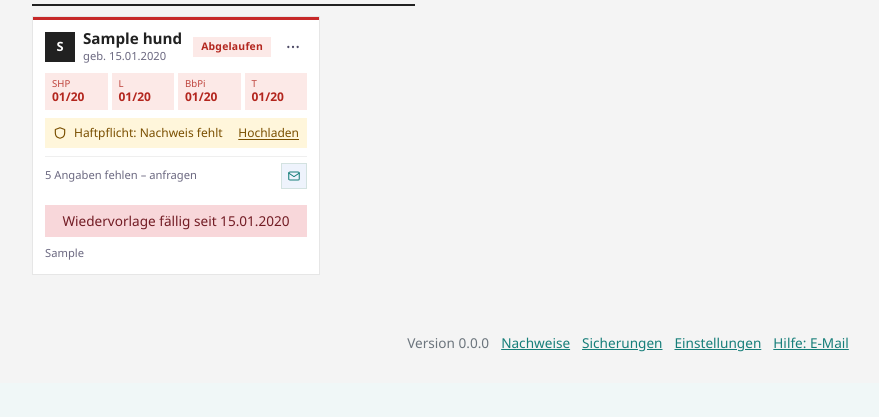
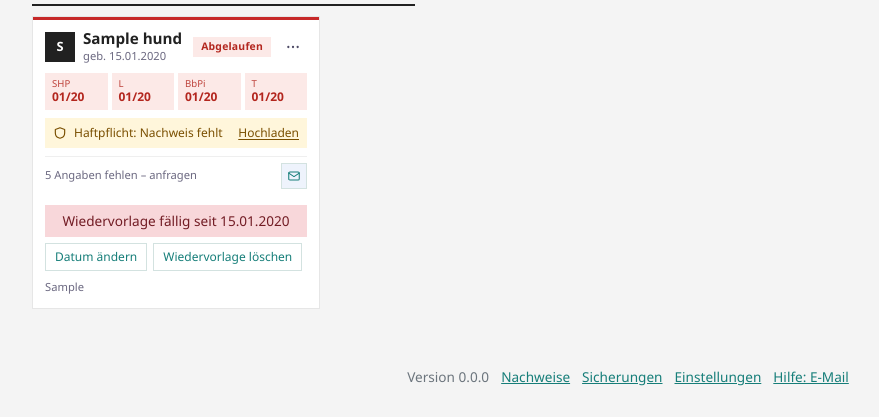
Before and after one commit to kai-osthoff/hundemanager, a Flask app: page / in a window 1280 px wide. Shown: the part 469-886 px from the top of the page, without its empty margins (12-891 px from the left). Before the commit the page ends 821 px from the top, so only its background shows below. Run offline with Flask 3, Linux system fonts and the light colour scheme; tables that the repository leaves empty hold one stand-in row (values such as "Sample post").

Commit message:
Wiedervorlagen bearbeiten und Handlungsbedarf bis zum Termin zurückstellen

```diff
--- a/app.py
+++ b/app.py
@@ -448,6 +448,7 @@ def hund_ansicht(hund):
         'gesamt': gesamt,
         'gesamt_text': GESAMT_TEXT[gesamt],
         'nachfragen': nachfragen,
+        'handlungsbedarf': hund.wiedervorlage_am <= heute if hund.wiedervorlage_am else gesamt != 'ok',
         'wiedervorlage_faellig': bool(hund.wiedervorlage_am and hund.wiedervorlage_am <= heute),
         'whatsapp_nachfrage': whatsapp_nachfrage,
         'email_nachfrage': email_nachfrage,
@@ -468,12 +469,26 @@ def erledigte_wiedervorlagen_entfernen(session):
 @app.route('/hund/<int:hund_id>/wiedervorlage', methods=['POST'])
 def wiedervorlage_speichern(hund_id):
     hund = db.get_or_404(Hund, hund_id)
-    if hund_ansicht(hund)['nachfragen']:
-        hund.wiedervorlage_am = date.today() + timedelta(days=int(einstellung('wiedervorlage_tage')))
+    aktion = request.form.get('aktion')
+    if aktion not in (None, 'setzen', 'loeschen'):
+        return jsonify(fehler='Diese Wiedervorlage-Aktion ist unbekannt.'), 400
+    if aktion == 'setzen':
+        wert = request.form.get('datum', '')
+        try:
+            datum = date.fromisoformat(wert)
+            if datum.isoformat() != wert:
+                raise ValueError
+        except ValueError:
+            return jsonify(fehler='Bitte ein gültiges Datum für die Wiedervorlage auswählen.'), 400
     else:
+        datum = date.today() + timedelta(days=int(einstellung('wiedervorlage_tage')))
+    if aktion == 'loeschen' or not hund_ansicht(hund)['nachfragen']:
         hund.wiedervorlage_am = None
+    else:
+        hund.wiedervorlage_am = datum
     db.session.commit()
     return jsonify(datum=format_datum(hund.wiedervorlage_am) if hund.wiedervorlage_am else None,
+                   datum_iso=hund.wiedervorlage_am.isoformat() if hund.wiedervorlage_am else None,
                    faellig=bool(hund.wiedervorlage_am and hund.wiedervorlage_am <= date.today()))
 
 
@@ -550,7 +565,7 @@ def index():
     for person in (alle_personen if ansicht == 'alle' else aktive):
         hunde = [hund_ansicht(h) for h in sorted(person.hunde, key=lambda h: h.name.lower())]
         if ansicht == 'handlungsbedarf':
-            hunde = [h for h in hunde if h['gesamt'] != 'ok' or h['wiedervorlage_faellig']]
+            hunde = [h for h in hunde if h['handlungsbedarf']]
             if not hunde:
                 continue
         if filter_:
@@ -567,7 +582,7 @@ def index():
         'bald': impf_stati.count('bald-ablaufend'),
         'abgelaufen': impf_stati.count('abgelaufen'),
         'ohne_haftpflicht': sum(1 for h in aktive_hunde if h['haftpflicht'] not in ('gueltig', 'bald-ablaufend')),
-        'handlungsbedarf': sum(1 for h in aktive_hunde if h['gesamt'] != 'ok' or h['wiedervorlage_faellig']),
+        'handlungsbedarf': sum(1 for h in aktive_hunde if h['handlungsbedarf']),
         'ohne_fotoeinwilligung': sum(1 for p in aktive if p.foto_status in ('fehlt', 'ohne-nachweis')),
     }
 
@@ -1384,6 +1399,7 @@ def einstellungen_kontext():
     # Für den Einstellungsdialog im Kopf jeder Seite
     return {'einstellungen_info': EINSTELLUNGEN,
             'einstellungen_werte': {s: einstellung(s) for s in EINSTELLUNGEN},
+            'wiedervorlage_standard': date.today() + timedelta(days=int(einstellung('wiedervorlage_tage'))),
             # Beispiel der Anfrage an den Ansprechpartner - der Vorname wird im Dialog live eingesetzt
             'kontaktdaten_beispiel': whatsapp.kontaktdaten_nachricht(
                 KONTAKTDATEN_VORNAME_MARKE, 'Max Mustermann', ['Bello']),
--- a/static/wiedervorlage.js
+++ b/static/wiedervorlage.js
@@ -6,41 +6,87 @@
     const offen = JSON.parse(sessionStorage.getItem(schluessel) || '{}');
     const speichernStatus = () => sessionStorage.setItem(schluessel, JSON.stringify(offen));
     const laufend = new Set();
+    let neuladen = false;
     const karten = new Map(Array.from(document.querySelectorAll('[data-wiedervorlage]'))
         .map(karte => [karte.dataset.wiedervorlage, karte]));
 
-    async function speichern(id) {
-        if (!offen[id] || laufend.has(id)) return;
+    function abbrechen(id) {
+        delete offen[id];
+        speichernStatus();
+        const karte = karten.get(id);
+        if (karte) karte.querySelector('[data-wiedervorlage-countdown]').hidden = true;
+    }
+
+    function editorSchliessen(karte) {
+        karte.querySelector('[data-wiedervorlage-editor]').hidden = true;
+        karte.querySelector('[data-wiedervorlage-bearbeiten]').setAttribute('aria-expanded', 'false');
+    }
+
+    function beiBedarfNeuLaden() {
+        const bearbeitung = Array.from(karten.values()).some(karte =>
+            !karte.querySelector('[data-wiedervorlage-editor]').hidden ||
+            !karte.querySelector('[data-wiedervorlage-fehler]').hidden);
+        if (neuladen && laufend.size === 0 && !bearbeitung) location.reload();
+    }
+
+    async function speichern(id, aktion, datum) {
+        if ((!aktion && !offen[id]) || laufend.has(id)) return;
+        const karte = karten.get(id);
+        const url = aktion ? karte.dataset.url : offen[id].url;
+        if (aktion) abbrechen(id);
         laufend.add(id);
-        const karte = karten.get(id);
+        const status = karte && karte.querySelector('[data-wiedervorlage-status]');
+        const vorher = status && status.textContent;
         if (karte) {
+            karte.querySelectorAll('button, input').forEach(feld => {feld.disabled = true;});
+            karte.querySelector('[data-wiedervorlage-fehler]').hidden = true;
             karte.querySelector('[data-wiedervorlage-countdown]').hidden = true;
-            karte.querySelector('[data-wiedervorlage-status]').textContent = 'Wiedervorlage wird gespeichert …';
+            status.textContent = 'Wiedervorlage wird gespeichert …';
         }
         try {
-            const antwort = await fetch(offen[id].url, {method: 'POST'});
-            if (!antwort.ok) throw new Error('Speichern fehlgeschlagen');
+            const optionen = {method: 'POST'};
+            if (aktion) optionen.body = new URLSearchParams({aktion, ...(datum ? {datum} : {})});
+            const antwort = await fetch(url, optionen);
+            if (!antwort.ok) {
+                const fehler = await antwort.json().catch(() => ({}));
+                throw new Error(fehler.fehler || 'Bitte erneut versuchen.');
+            }
             const ergebnis = await antwort.json();
             delete offen[id];
             speichernStatus();
             if (karte) {
-                const status = karte.querySelector('[data-wiedervorlage-status]');
                 status.textContent = ergebnis.datum
                     ? `${ergebnis.faellig ? 'Wiedervorlage fällig seit' : 'Wiedervorlage am'} ${ergebnis.datum}`
-                    : 'Alles erledigt – keine Wiedervorlage nötig.';
+                    : aktion === 'loeschen' ? 'Wiedervorlage entfernt.' : 'Alles erledigt – keine Wiedervorlage nötig.';
                 status.className = ergebnis.faellig ? 'status-cell status-abgelaufen' : '';
+                karte.dataset.datum = ergebnis.datum_iso || '';
+                karte.querySelector('[data-wiedervorlage-datum]').value = karte.dataset.datum || karte.dataset.standard;
+                karte.querySelector('[data-wiedervorlage-loeschen]').hidden = !ergebnis.datum;
+                karte.querySelector('[data-wiedervorlage-bearbeiten]').textContent = ergebnis.datum ? 'Datum ändern' : 'Datum setzen';
+                editorSchliessen(karte);
             }
+            if (document.querySelector('[data-wiedervorlage-neuladen]')) neuladen = true;
         } catch (fehler) {
-            // Keine stille Wiederholung: Saskia entscheidet mit OK über einen neuen Versuch.
-            offen[id].fehler = true;
-            speichernStatus();
+            // Keine stille Wiederholung: Saskia entscheidet über einen neuen Versuch.
+            if (!aktion) {
+                offen[id].fehler = true;
+                speichernStatus();
+            }
             if (karte) {
-                karte.querySelector('[data-wiedervorlage-countdown]').hidden = false;
-                karte.querySelector('[data-wiedervorlage-text]').textContent = 'Speichern fehlgeschlagen. Mit OK erneut versuchen.';
-                karte.querySelector('[data-wiedervorlage-status]').textContent = '';
+                status.textContent = vorher;
+                if (aktion) {
+                    const meldung = karte.querySelector('[data-wiedervorlage-fehler]');
+                    meldung.hidden = false;
+                    meldung.textContent = `Speichern fehlgeschlagen. ${fehler.message}`;
+                } else {
+                    karte.querySelector('[data-wiedervorlage-countdown]').hidden = false;
+                    karte.querySelector('[data-wiedervorlage-text]').textContent = 'Speichern fehlgeschlagen. Mit OK erneut versuchen.';
+                }
             }
         } finally {
             laufend.delete(id);
+            if (karte) karte.querySelectorAll('button, input').forEach(feld => {feld.disabled = false;});
+            beiBedarfNeuLaden();
         }
     }
 
@@ -70,20 +116,46 @@
     for (const [id, karte] of karten) {
         karte.querySelector('[data-wiedervorlage-abbrechen]').addEventListener('click', () => {
             if (laufend.has(id)) return;
-            delete offen[id];
-            speichernStatus();
-            karte.querySelector('[data-wiedervorlage-countdown]').hidden = true;
+            abbrechen(id);
         });
         karte.querySelector('[data-wiedervorlage-ok]').addEventListener('click', () => speichern(id));
+        karte.querySelector('[data-wiedervorlage-bearbeiten]').addEventListener('click', () => {
+            if (laufend.has(id)) return;
+            abbrechen(id);
+            karte.querySelector('[data-wiedervorlage-fehler]').hidden = true;
+            const editor = karte.querySelector('[data-wiedervorlage-editor]');
+            if (!editor.hidden) {
+                editorSchliessen(karte);
+                beiBedarfNeuLaden();
+                return;
+            }
+            editor.hidden = false;
+            karte.querySelector('[data-wiedervorlage-bearbeiten]').setAttribute('aria-expanded', 'true');
+            karte.querySelector('[data-wiedervorlage-datum]').value = karte.dataset.datum || karte.dataset.standard;
+        });
+        karte.querySelector('[data-wiedervorlage-verwerfen]').addEventListener('click', () => {
+            if (laufend.has(id)) return;
+            karte.querySelector('[data-wiedervorlage-fehler]').hidden = true;
+            editorSchliessen(karte);
+            beiBedarfNeuLaden();
+        });
+        karte.querySelector('[data-wiedervorlage-form]').addEventListener('submit', event => {
+            event.preventDefault();
+            return speichern(id, 'setzen', karte.querySelector('[data-wiedervorlage-datum]').value);
+        });
+        karte.querySelector('[data-wiedervorlage-loeschen]').addEventListener('click', () => speichern(id, 'loeschen'));
     }
     document.querySelectorAll('[data-wiedervorlage-link]').forEach(link => {
         link.addEventListener('click', () => {
             const id = link.dataset.wiedervorlageLink;
             const karte = karten.get(id);
             if (laufend.has(id)) return;
+            editorSchliessen(karte);
+            karte.querySelector('[data-wiedervorlage-fehler]').hidden = true;
             offen[id] = {ende: Date.now() + wartezeit * 1000, dauer: wartezeit * 1000, url: karte.dataset.url};
             speichernStatus();
             aktualisieren();
+            beiBedarfNeuLaden();
         });
     });
     aktualisieren();
--- a/templates/_wiedervorlage.html
+++ b/templates/_wiedervorlage.html
@@ -1,5 +1,6 @@
 <div class="wiedervorlage" data-wiedervorlage="{{ hund.id }}"
-     data-url="{{ url_for('wiedervorlage_speichern', hund_id=hund.id) }}">
+     data-url="{{ url_for('wiedervorlage_speichern', hund_id=hund.id) }}"
+     data-datum="{{ hund.wiedervorlage_am|iso_datum }}" data-standard="{{ wiedervorlage_standard|iso_datum }}">
     <div data-wiedervorlage-status role="status"{% if h.wiedervorlage_faellig %} class="status-cell status-abgelaufen"{% endif %}>{% if hund.wiedervorlage_am %}{{ 'Wiedervorlage fällig seit' if h.wiedervorlage_faellig else 'Wiedervorlage am' }} {{ hund.wiedervorlage_am|format_datum }}{% endif %}</div>
     <div data-wiedervorlage-countdown hidden>
         <span data-wiedervorlage-text></span>
@@ -7,4 +8,22 @@
         <button type="button" class="mini" data-wiedervorlage-abbrechen>Abbrechen</button>
         <button type="button" class="mini" data-wiedervorlage-ok title="Wiedervorlage sofort speichern">OK</button>
     </div>
+    <div class="wiedervorlage-aktionen">
+        <button type="button" class="mini" data-wiedervorlage-bearbeiten aria-expanded="false"
+                aria-controls="wiedervorlage-editor-{{ hund.id }}">{{ 'Datum ändern' if hund.wiedervorlage_am else 'Datum setzen' }}</button>
+        <button type="button" class="mini" data-wiedervorlage-loeschen{% if not hund.wiedervorlage_am %} hidden{% endif %}>Wiedervorlage löschen</button>
+    </div>
+    <div id="wiedervorlage-editor-{{ hund.id }}" class="wiedervorlage-editor" data-wiedervorlage-editor hidden>
+        <form method="POST" action="{{ url_for('wiedervorlage_speichern', hund_id=hund.id) }}" data-wiedervorlage-form>
+            <input type="hidden" name="aktion" value="setzen">
+            <div class="form-group">
+                <label for="wiedervorlage-datum-{{ hund.id }}">Wiedervorlage am</label>
+                <input type="date" id="wiedervorlage-datum-{{ hund.id }}" name="datum" data-wiedervorlage-datum
+                       value="{{ (hund.wiedervorlage_am or wiedervorlage_standard)|iso_datum }}" required>
+            </div>
+            <button type="submit" class="mini">Speichern</button>
+            <button type="button" class="mini" data-wiedervorlage-verwerfen>Abbrechen</button>
+        </form>
+    </div>
+    <div data-wiedervorlage-fehler role="alert" hidden></div>
 </div>
--- a/templates/base.html
+++ b/templates/base.html
@@ -801,6 +801,11 @@
         }
         .wiedervorlage { position: relative; z-index: 1; margin-top: 8px; font-size: 0.85rem; }
         .wiedervorlage progress { display: block; width: 100%; height: 6px; margin: 6px 0; }
+        .wiedervorlage [hidden] { display: none; }
+        .wiedervorlage-aktionen { display: flex; flex-wrap: wrap; gap: 6px; margin-top: 6px; }
+        .wiedervorlage-editor .form-group { margin: 8px 0; }
+        .wiedervorlage-editor input[type="date"] { max-width: 100%; }
+        .wiedervorlage [role="alert"] { margin-top: 6px; color: #B3261E; }
         .nachfrage span { flex: 1; }
         .nachfrage .mini-icon { width: 26px; height: 26px; }
         .hund-bemerkung { font-size: 0.7rem; color: #55625A; }
--- a/templates/index.html
+++ b/templates/index.html
@@ -52,7 +52,7 @@
 </p>
 {% endif %}
 {% set icon_mehr %}<svg width="16" height="16" viewBox="0 0 24 24" fill="currentColor" aria-hidden="true"><circle cx="5" cy="12" r="1.7"/><circle cx="12" cy="12" r="1.7"/><circle cx="19" cy="12" r="1.7"/></svg>{% endset %}
-<div class="halter-liste">
+<div class="halter-liste" data-wiedervorlage-neuladen>
 {% for gruppe in gruppen %}
 {% set person = gruppe.person %}
 <section class="halter" aria-label="{{ person.vollstaendiger_name }}"
```
Also changed, not shown: AGENTS.md (+15 -0 lines), tests/test_hundemanager.py (+79 -3 lines), tests/wiedervorlage.test.cjs (+172 -6 lines).
